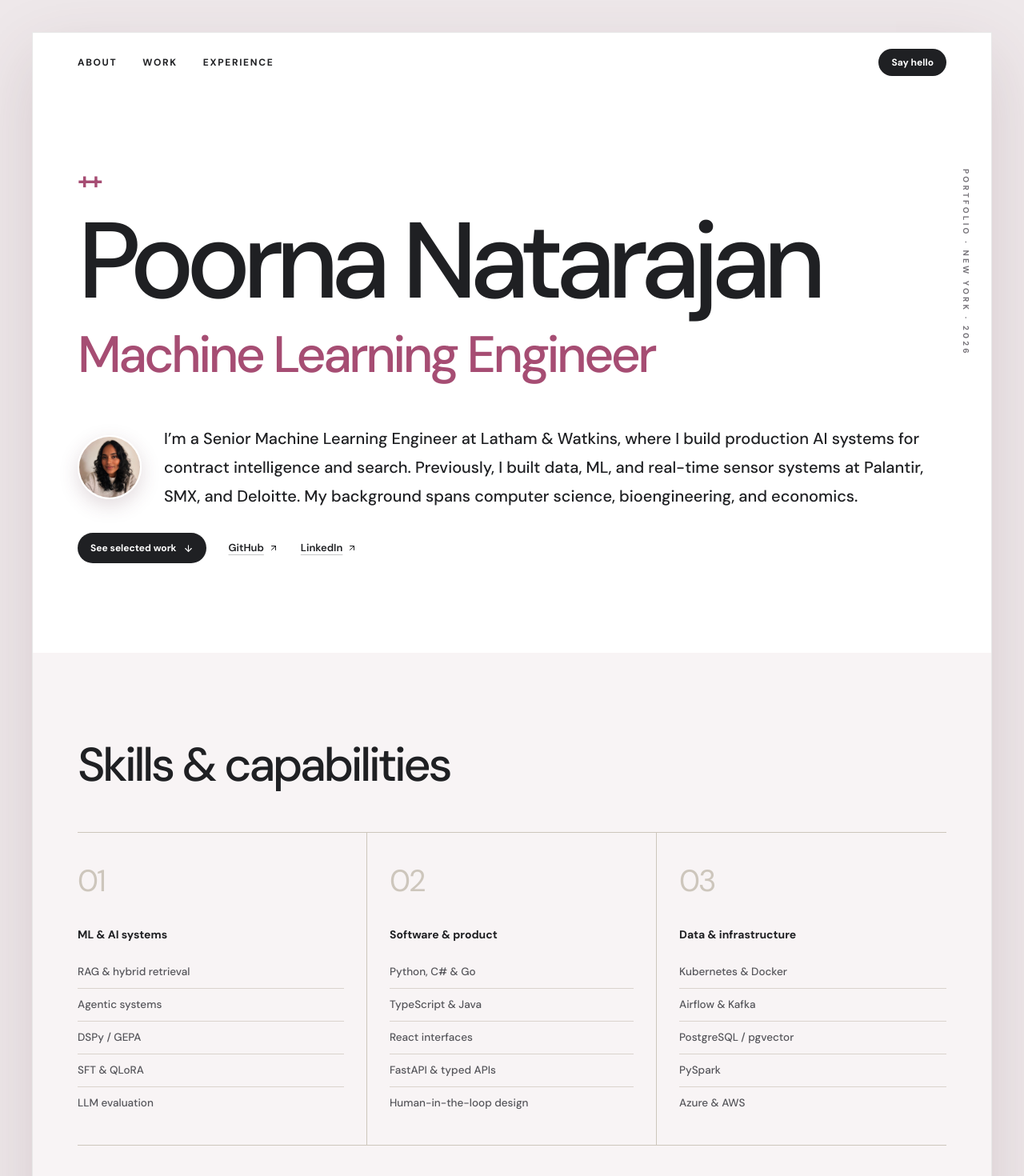
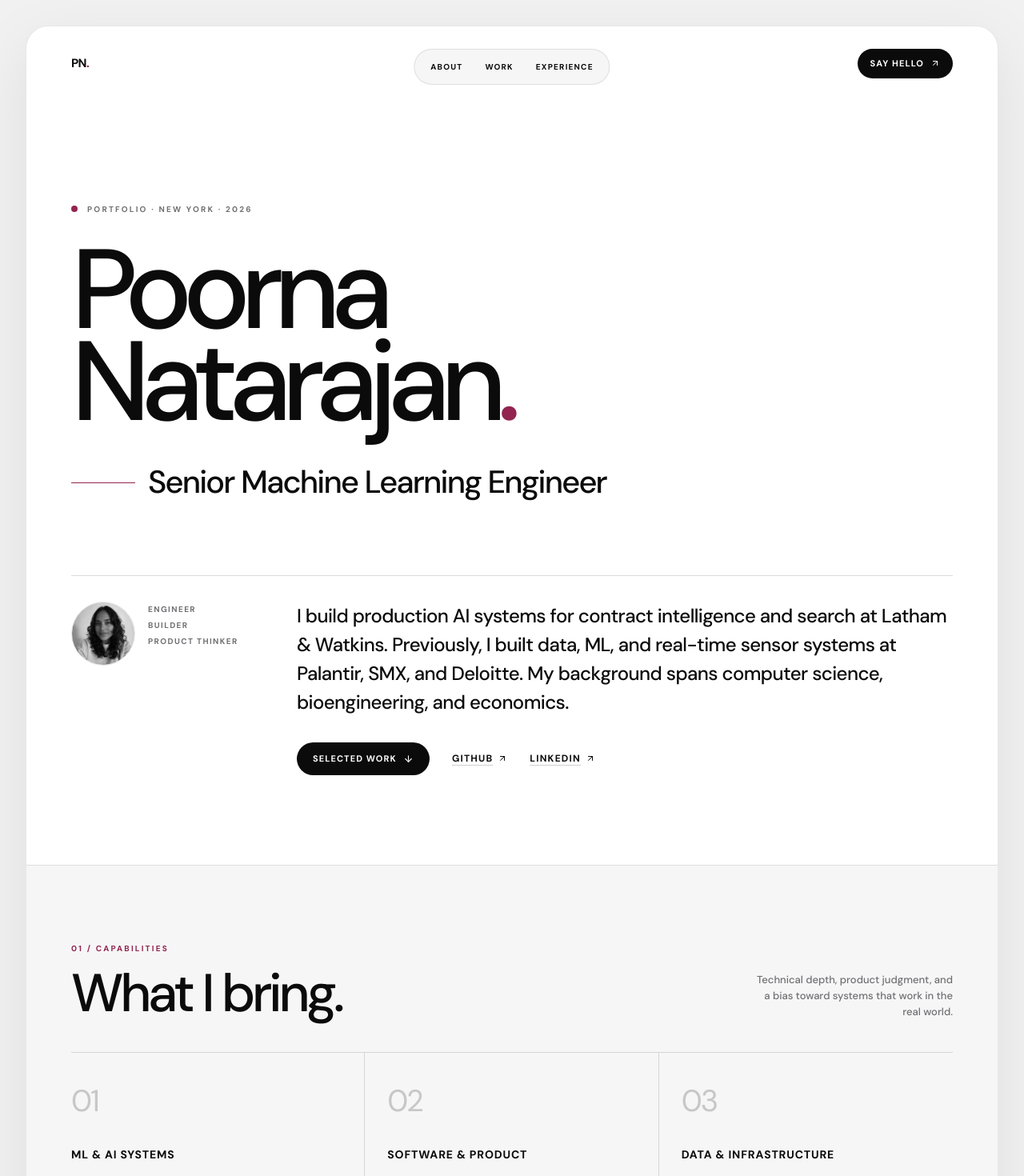
Before and after one commit to poornanat1/personal-website, a React (Vite) app: page / in a window 1280 px wide. Shown: the top 1470 px of the page at 80% size. Built offline with nearby package versions, Linux system fonts and the light colour scheme.

Commit message:
Refine portfolio visual system

```diff
--- a/index.html
+++ b/index.html
@@ -7,7 +7,7 @@
       name="description"
       content="I'm a Senior Machine Learning Engineer who builds production AI, search, and data systems across a variety of domains."
     />
-    <meta name="theme-color" content="#f3efe7" />
+    <meta name="theme-color" content="#f1f1f1" />
     <meta property="og:title" content="Poorna Natarajan — Senior Machine Learning Engineer &amp; Product Engineer" />
     <meta property="og:description" content="I build production AI, search, and data systems across a variety of domains." />
     <meta property="og:type" content="website" />
--- a/src/App.tsx
+++ b/src/App.tsx
@@ -41,7 +41,7 @@ const projects = [
 
 function ExternalLink({ href, children }: { href: string; children: ReactNode }) {
   return (
-    <a href={href} target="_blank" rel="noreferrer" className="group inline-flex items-center gap-1.5 text-[13px] font-semibold underline decoration-ink/25 underline-offset-4 transition-colors hover:text-accent">
+    <a href={href} target="_blank" rel="noreferrer" className="group inline-flex items-center gap-1.5 text-[12px] font-bold uppercase tracking-[0.1em] underline decoration-ink/20 underline-offset-4 transition-colors hover:text-accent">
       {children}<ArrowUpRight size={12} className="transition-transform group-hover:-translate-y-0.5 group-hover:translate-x-0.5" />
     </a>
   );
@@ -49,42 +49,43 @@ function ExternalLink({ href, children }: { href: string; children: ReactNode })
 
 export function App() {
   return (
-    <main className="min-h-dvh bg-shell p-3 text-ink selection:bg-accent selection:text-white sm:p-6 lg:p-10">
-      <div className="mx-auto max-w-[1240px] overflow-hidden border border-ink/10 bg-canvas shadow-[0_30px_80px_rgba(93,51,65,0.16)]">
-        <nav className="flex flex-wrap items-center justify-between gap-x-5 gap-y-4 px-5 py-5 sm:flex-nowrap sm:px-9 lg:px-14">
-          <div className="order-3 flex w-full items-center justify-between border-t border-border pt-4 text-[11px] font-bold uppercase tracking-[0.14em] sm:order-none sm:w-auto sm:justify-start sm:gap-8 sm:border-0 sm:pt-0 sm:text-[12px]">
-            <a href="#about" className="hover:text-accent">About</a>
-            <a href="#work" className="hover:text-accent">Work</a>
-            <a href="#experience" className="hover:text-accent">Experience</a>
+    <main className="min-h-dvh bg-shell p-2 text-ink selection:bg-accent selection:text-white sm:p-5 lg:p-8">
+      <div className="mx-auto max-w-[1320px] overflow-hidden rounded-[18px] border border-ink/10 bg-canvas shadow-[0_24px_80px_rgba(0,0,0,0.08)] sm:rounded-[28px]">
+        <nav className="relative flex flex-wrap items-center justify-between gap-x-5 gap-y-4 px-5 py-5 sm:flex-nowrap sm:px-9 lg:px-14 lg:py-7">
+          <a href="#top" aria-label="Back to top" className="text-[15px] font-bold tracking-[-0.04em]">PN<span className="text-accent">.</span></a>
+          <div className="order-3 flex w-full items-center justify-between rounded-full border border-ink/10 bg-wash px-2 py-1.5 text-[10px] font-bold uppercase tracking-[0.12em] sm:absolute sm:left-1/2 sm:top-5 sm:order-none sm:w-auto sm:-translate-x-1/2 sm:gap-1 sm:py-1.5 lg:top-7">
+            <a href="#about" className="rounded-full px-3 py-2 transition-colors hover:bg-canvas hover:text-accent">About</a>
+            <a href="#work" className="rounded-full px-3 py-2 transition-colors hover:bg-canvas hover:text-accent">Work</a>
+            <a href="#experience" className="rounded-full px-3 py-2 transition-colors hover:bg-canvas hover:text-accent">Experience</a>
           </div>
-          <a href="mailto:pnat614@gmail.com" className="ml-auto rounded-full bg-ink px-4 py-2 text-[12px] font-bold text-canvas transition-colors hover:bg-accent">Say hello</a>
+          <a href="mailto:pnat614@gmail.com" className="ml-auto inline-flex items-center gap-2 rounded-full bg-ink px-4 py-2.5 text-[11px] font-bold uppercase tracking-[0.1em] text-canvas transition-colors hover:bg-accent">Say hello <ArrowUpRight size={12} /></a>
         </nav>
 
-        <section id="top" className="relative px-5 pb-20 pt-14 sm:px-9 sm:pt-20 lg:px-14 lg:pb-28 lg:pt-24">
-          <span aria-hidden="true" className="absolute right-6 top-24 hidden text-[10px] font-bold uppercase tracking-[0.32em] text-muted [writing-mode:vertical-rl] lg:block">Portfolio · New York · 2026</span>
-          <div>
-            <p aria-hidden="true" className="mb-7 text-[30px] font-bold leading-none tracking-[-0.1em] text-accent">++</p>
-            <h1 className="max-w-[1100px] text-[clamp(3.7rem,10.5vw,8.5rem)] font-medium leading-[0.86] tracking-[-0.075em]">Poorna Natarajan</h1>
-            <p className="mt-7 max-w-[980px] text-[clamp(2rem,5vw,4.25rem)] font-medium leading-[0.96] tracking-[-0.055em] text-accent">
-              Machine Learning Engineer
-            </p>
+        <section id="top" className="relative px-5 pb-20 pt-16 sm:px-9 sm:pt-24 lg:px-14 lg:pb-28 lg:pt-32">
+          <div className="mb-9 flex items-center gap-3 text-[10px] font-bold uppercase tracking-[0.22em] text-muted"><span className="size-2 rounded-full bg-accent" />Portfolio · New York · 2026</div>
+          <div className="max-w-[1160px]">
+            <h1 className="text-[clamp(4rem,11vw,9.5rem)] font-medium leading-[0.82] tracking-[-0.085em]">Poorna<br />Natarajan<span className="text-accent">.</span></h1>
+            <div className="mt-9 flex items-center gap-4 sm:mt-12"><span className="h-px w-10 bg-accent sm:w-20" /><p className="text-[clamp(1.4rem,3.1vw,2.7rem)] font-medium leading-none tracking-[-0.045em]">Senior Machine Learning Engineer</p></div>
           </div>
 
-          <div className="mt-14">
-            <div className="flex items-start gap-5 sm:items-center sm:gap-7">
-              <img src={portrait} alt="" className="size-16 shrink-0 rounded-full border-2 border-canvas object-cover shadow-[0_8px_24px_rgba(93,51,65,0.18)] sm:size-20" />
-              <p className="text-[18px] font-medium leading-8 sm:text-[20px] sm:leading-9">I’m a Senior Machine Learning Engineer at Latham &amp; Watkins, where I build production AI systems for contract intelligence and search. Previously, I built data, ML, and real-time sensor systems at Palantir, SMX, and Deloitte. My background spans computer science, bioengineering, and economics.</p>
+          <div className="mt-16 border-t border-ink/15 pt-8 lg:mt-24 lg:grid lg:grid-cols-[0.42fr_1.58fr] lg:gap-16">
+            <div className="mb-7 flex items-center gap-4 lg:mb-0 lg:items-start">
+              <img src={portrait} alt="Portrait of Poorna Natarajan" className="size-16 shrink-0 rounded-full border border-ink/10 object-cover grayscale sm:size-20" />
+              <p className="text-[10px] font-bold uppercase leading-5 tracking-[0.14em] text-muted">Engineer<br />Builder<br />Product thinker</p>
             </div>
-            <div className="mt-7 flex flex-wrap items-center gap-x-7 gap-y-4">
-              <a href="#work" className="inline-flex items-center gap-2 rounded-full bg-ink px-4 py-2.5 text-[12px] font-bold text-canvas transition-colors hover:bg-accent">See selected work <ArrowDown size={13} /></a>
-              <ExternalLink href="https://github.com/poornanat1">GitHub</ExternalLink>
-              <ExternalLink href="https://www.linkedin.com/in/poorna-natarajan/">LinkedIn</ExternalLink>
+            <div>
+              <p className="max-w-[900px] text-[19px] font-medium leading-[1.55] tracking-[-0.025em] sm:text-[24px] sm:leading-[1.5]">I build production AI systems for contract intelligence and search at Latham &amp; Watkins. Previously, I built data, ML, and real-time sensor systems at Palantir, SMX, and Deloitte. My background spans computer science, bioengineering, and economics.</p>
+              <div className="mt-8 flex flex-wrap items-center gap-x-7 gap-y-4">
+                <a href="#work" className="inline-flex items-center gap-2 rounded-full bg-ink px-5 py-3 text-[11px] font-bold uppercase tracking-[0.1em] text-canvas transition-colors hover:bg-accent">Selected work <ArrowDown size={13} /></a>
+                <ExternalLink href="https://github.com/poornanat1">GitHub</ExternalLink>
+                <ExternalLink href="https://www.linkedin.com/in/poorna-natarajan/">LinkedIn</ExternalLink>
+              </div>
             </div>
           </div>
         </section>
 
-        <section id="about" className="bg-wash px-5 py-16 sm:px-9 lg:px-14 lg:py-24">
-          <h2 className="text-[clamp(2.2rem,4.6vw,4rem)] font-medium tracking-[-0.055em]">Skills &amp; capabilities</h2>
+        <section id="about" className="border-y border-ink/10 bg-wash px-5 py-16 sm:px-9 lg:px-14 lg:py-24">
+          <div className="flex items-end justify-between gap-6"><div><p className="mb-4 text-[10px] font-bold uppercase tracking-[0.22em] text-accent">01 / Capabilities</p><h2 className="text-[clamp(2.4rem,5.2vw,4.8rem)] font-medium leading-none tracking-[-0.065em]">What I bring.</h2></div><p className="hidden max-w-[28ch] text-right text-[13px] font-medium leading-5 text-muted md:block">Technical depth, product judgment, and a bias toward systems that work in the real world.</p></div>
           <div className="mt-10 grid divide-y divide-border border-y border-border md:grid-cols-3 md:divide-x md:divide-y-0">
             {[
               ["01", "ML & AI systems", "RAG & hybrid retrieval|Agentic systems|DSPy / GEPA|SFT & QLoRA|LLM evaluation"],
@@ -92,8 +93,8 @@ export function App() {
               ["03", "Data & infrastructure", "Kubernetes & Docker|Airflow & Kafka|PostgreSQL / pgvector|PySpark|Azure & AWS"],
             ].map(([number, title, skills]) => (
               <article key={number} className="py-8 md:px-7 md:first:pl-0 md:last:pr-0">
-                <p className="text-[38px] font-light tracking-[-0.05em] text-border">{number}</p>
-                <h3 className="mt-7 text-[14px] font-bold">{title}</h3>
+                <p className="text-[38px] font-light tracking-[-0.05em] text-muted/35">{number}</p>
+                <h3 className="mt-7 text-[14px] font-bold uppercase tracking-[0.06em]">{title}</h3>
                 <ul className="mt-4 divide-y divide-border/70 text-[13.5px] font-medium leading-6 text-copy">
                   {skills.split("|").map((skill) => <li key={skill} className="py-2">{skill}</li>)}
                 </ul>
@@ -105,8 +106,8 @@ export function App() {
         <section id="work" className="px-5 py-16 sm:px-9 lg:px-14 lg:py-24">
           <div className="flex items-end justify-between gap-6 border-b border-border pb-8">
             <div>
-              <p aria-hidden="true" className="mb-4 text-[22px] font-bold leading-none tracking-[-0.1em] text-accent">++</p>
-              <h2 className="text-[clamp(2.2rem,4.6vw,4rem)] font-medium tracking-[-0.055em]">Selected Work</h2>
+              <p className="mb-4 text-[10px] font-bold uppercase tracking-[0.22em] text-accent">02 / Selected work</p>
+              <h2 className="text-[clamp(2.4rem,5.2vw,4.8rem)] font-medium leading-none tracking-[-0.065em]">Built end to end.</h2>
             </div>
             <p className="hidden max-w-[34ch] text-right text-[13px] font-medium leading-5 text-muted sm:block">End-to-end products spanning research, engineering, safety, and interaction design.</p>
           </div>
@@ -115,7 +116,7 @@ export function App() {
               <article key={project.id} className="grid gap-10 border-b border-border py-12 lg:grid-cols-[minmax(280px,0.68fr)_minmax(0,1.32fr)] lg:gap-14 lg:py-16">
                 <div className="flex flex-col justify-between lg:sticky lg:top-8 lg:self-start">
                   <div>
-                    <div className="flex items-start justify-between gap-4"><span className="text-[54px] font-light leading-none tracking-[-0.05em] text-border">0{index + 1}</span><span className="text-[12px] font-semibold text-muted">{project.year}</span></div>
+                    <div className="flex items-start justify-between gap-4"><span className="text-[54px] font-light leading-none tracking-[-0.05em] text-muted/35">0{index + 1}</span><span className="rounded-full border border-ink/10 px-3 py-1 text-[10px] font-bold uppercase tracking-[0.1em] text-muted">{project.year}</span></div>
                     <h3 className="mt-7 text-[clamp(2.7rem,4.8vw,4.8rem)] font-medium leading-[0.92] tracking-[-0.065em]">{project.name}</h3>
                     <p className="mt-4 max-w-[54ch] text-[13px] font-medium leading-5 text-muted">{project.eyebrow}</p>
                     <p className="mt-8 max-w-[28ch] text-[22px] font-medium leading-8 tracking-[-0.035em]">{project.summary}</p>
@@ -123,13 +124,13 @@ export function App() {
                   </div>
                   <div>
                     <div className="mt-6 flex flex-wrap gap-5"><ExternalLink href={project.href}>{project.liveLabel}</ExternalLink><ExternalLink href={project.github}>GitHub</ExternalLink></div>
-                    <p className="mt-7 border-t border-border pt-4 text-[11px] font-semibold uppercase tracking-[0.14em] text-muted">{project.tags.join("  ·  ")}</p>
+                    <div className="mt-7 flex flex-wrap gap-2 border-t border-border pt-4">{project.tags.map((tag) => <span key={tag} className="rounded-full border border-ink/10 px-2.5 py-1 text-[10px] font-bold uppercase tracking-[0.06em] text-muted">{tag}</span>)}</div>
                   </div>
                 </div>
                 <div className="grid content-start gap-5">
                   <figure>
-                    <a href={project.href} target="_blank" rel="noreferrer" className="group block overflow-hidden rounded-xl border border-ink/10 bg-project shadow-[0_18px_45px_rgba(42,30,35,0.10)]">
-                      <img src={project.image} alt={project.imageAlt} className="aspect-[3024/1898] w-full object-cover transition-transform duration-500 group-hover:scale-[1.015]" />
+                    <a href={project.href} target="_blank" rel="noreferrer" className="group block overflow-hidden rounded-[18px] border border-ink/10 bg-project p-2 shadow-[0_18px_45px_rgba(0,0,0,0.08)] sm:rounded-[24px] sm:p-3">
+                      <img src={project.image} alt={project.imageAlt} className="aspect-[3024/1898] w-full rounded-[12px] object-cover saturate-[0.7] transition duration-500 group-hover:scale-[1.01] group-hover:saturate-100 sm:rounded-[16px]" />
                     </a>
                     <figcaption className="mt-3 flex items-start justify-between gap-4 text-[12px] font-semibold leading-5 text-muted">
                       <span>{project.id === "audition-with-me" ? "From uploaded sides to a ready-to-rehearse scene" : "Grounded answers with visible sources and member context"}</span><span className="shrink-0 text-accent">View live ↗</span>
@@ -142,8 +143,8 @@ export function App() {
                       [auditionRehearsalScreenshot, "Responsive rehearsal with cue detection and line controls", "Rehearsal screen with active dialogue, line help, playback controls, and voice-speed settings"],
                     ].map(([image, caption, alt]) => (
                       <figure key={caption}>
-                        <a href={image} target="_blank" rel="noreferrer" className="group block overflow-hidden rounded-xl border border-ink/10 bg-[#0d1a2a] shadow-[0_16px_36px_rgba(42,30,35,0.09)]">
-                          <img src={image} alt={alt} className="aspect-[1.72/1] w-full object-cover transition-transform duration-500 group-hover:scale-[1.012]" />
+                        <a href={image} target="_blank" rel="noreferrer" className="group block overflow-hidden rounded-[18px] border border-ink/10 bg-project p-2 shadow-[0_16px_36px_rgba(0,0,0,0.07)]">
+                          <img src={image} alt={alt} className="aspect-[1.72/1] w-full rounded-[11px] object-cover saturate-[0.7] transition duration-500 group-hover:scale-[1.01] group-hover:saturate-100" />
                         </a>
                         <figcaption className="mt-3 flex items-start justify-between gap-4 text-[12px] font-semibold leading-5 text-muted">
                           <span>{caption}</span><span className="shrink-0 text-accent">Open ↗</span>
@@ -158,14 +159,13 @@ export function App() {
           </div>
         </section>
 
-        <section id="experience" className="relative bg-wash px-5 py-16 sm:px-9 lg:px-14 lg:py-24">
-          <span aria-hidden="true" className="absolute right-6 top-24 hidden text-[10px] font-bold uppercase tracking-[0.32em] text-muted [writing-mode:vertical-rl] lg:block">2019 — Now</span>
+        <section id="experience" className="relative border-t border-ink/10 bg-wash px-5 py-16 sm:px-9 lg:px-14 lg:py-24">
           <div className="grid gap-10 lg:grid-cols-[0.72fr_1.28fr] lg:gap-20">
-            <div className="lg:sticky lg:top-10 lg:self-start"><p className="text-[clamp(2.5rem,5vw,4.6rem)] font-medium leading-none tracking-[-0.06em] text-accent">Experience</p><h2 className="mt-5 max-w-[24ch] text-[clamp(1.25rem,2.2vw,1.75rem)] font-medium leading-[1.15] tracking-[-0.035em]">From ideas to systems people use.</h2></div>
+            <div className="lg:sticky lg:top-10 lg:self-start"><p className="mb-4 text-[10px] font-bold uppercase tracking-[0.22em] text-accent">03 / Experience</p><h2 className="text-[clamp(2.5rem,5vw,4.6rem)] font-medium leading-[0.95] tracking-[-0.06em]">From ideas to systems people use.</h2><p className="mt-6 text-[12px] font-bold uppercase tracking-[0.12em] text-muted">2019 — Now</p></div>
             <div className="border-t border-border">
               {experiences.map((experience, index) => (
                 <article key={experience.company} className="grid grid-cols-[26px_42px_1fr] items-start gap-3 border-b border-border py-5 sm:grid-cols-[34px_44px_1fr_auto] sm:gap-5">
-                  <span className="text-[12px] font-medium text-accent">0{index + 1}.</span>
+                  <span className="text-[12px] font-bold text-accent">0{index + 1}.</span>
                   <CompanyLogo company={experience.company} showLabel={false} />
                   <div><h3 className="text-[15px] font-bold">{experience.company} · {experience.title}</h3><p className="mt-2 max-w-[62ch] text-[15px] font-medium leading-7 text-copy">{experience.description}</p></div>
                   <time className="col-start-3 text-[12px] font-medium text-muted sm:col-start-auto">{experience.date}</time>
@@ -176,7 +176,7 @@ export function App() {
         </section>
 
         <footer className="px-5 py-7 sm:px-9 lg:px-14">
-          <div className="border-t border-border pt-5 text-[12px] font-medium text-muted">© 2026 Poorna Natarajan</div>
+          <div className="flex flex-wrap items-center justify-between gap-3 border-t border-border pt-5 text-[11px] font-bold uppercase tracking-[0.1em] text-muted"><span>© 2026 Poorna Natarajan</span><a href="#top" className="transition-colors hover:text-accent">Back to top ↑</a></div>
         </footer>
       </div>
     </main>
--- a/src/styles/index.css
+++ b/src/styles/index.css
@@ -4,14 +4,14 @@
 @theme {
   --font-sans: "DM Sans", sans-serif;
   --color-canvas: #ffffff;
-  --color-shell: #eee8ea;
-  --color-wash: #f8f4f5;
-  --color-project: #eef2ef;
-  --color-ink: #1f2023;
-  --color-copy: #55555a;
-  --color-muted: #77747a;
-  --color-border: #cdc6bc;
-  --color-accent: #a64d73;
+  --color-shell: #f1f1f1;
+  --color-wash: #f6f6f6;
+  --color-project: #ececec;
+  --color-ink: #0b0b0c;
+  --color-copy: #3f3f43;
+  --color-muted: #707074;
+  --color-border: #d5d5d5;
+  --color-accent: #92244f;
 }
 
 @layer base {
@@ -33,6 +33,10 @@
     text-rendering: optimizeLegibility;
     -webkit-font-smoothing: antialiased;
     background: var(--color-shell);
+  }
+
+  a {
+    text-decoration-thickness: from-font;
   }
 
   :focus-visible {
```
Also changed, not shown: vite.config.ts (+15 -2 lines), .openai/hosting.json (added).
